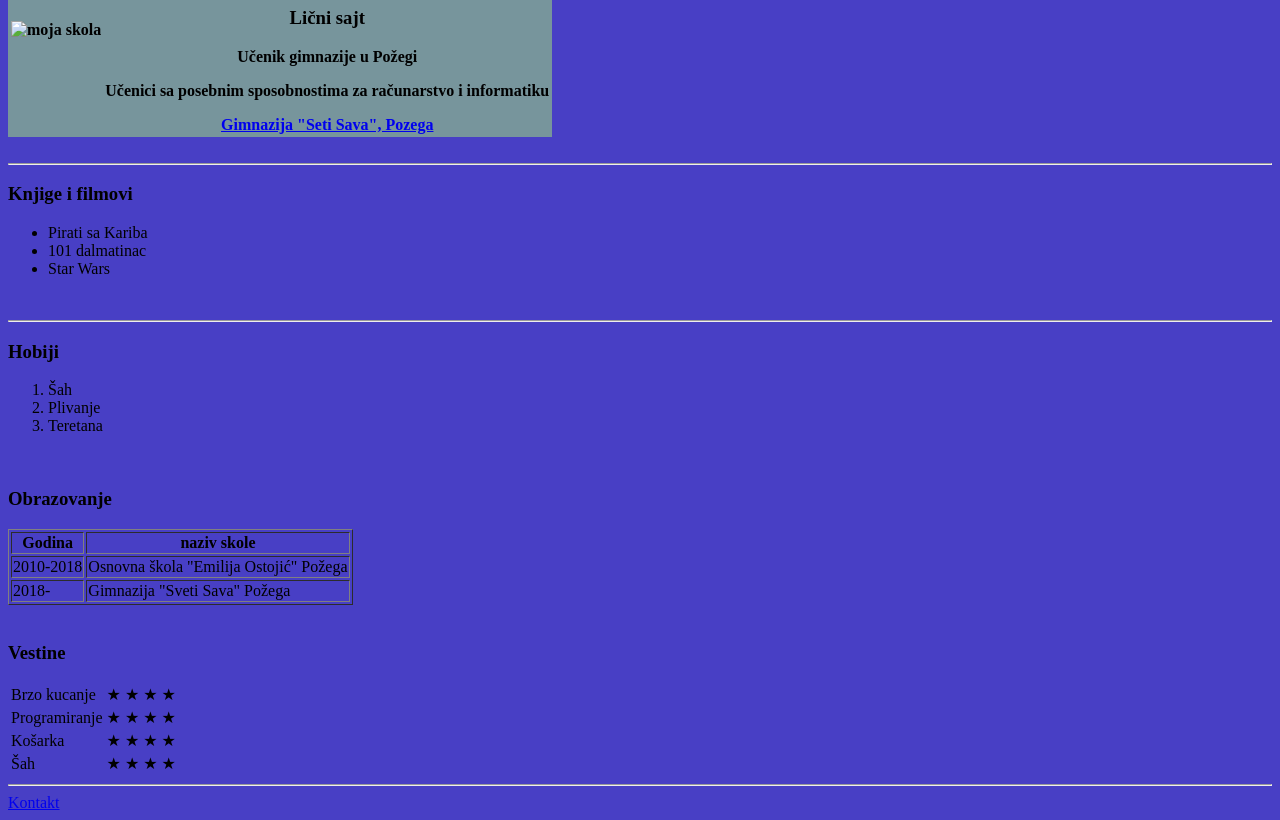
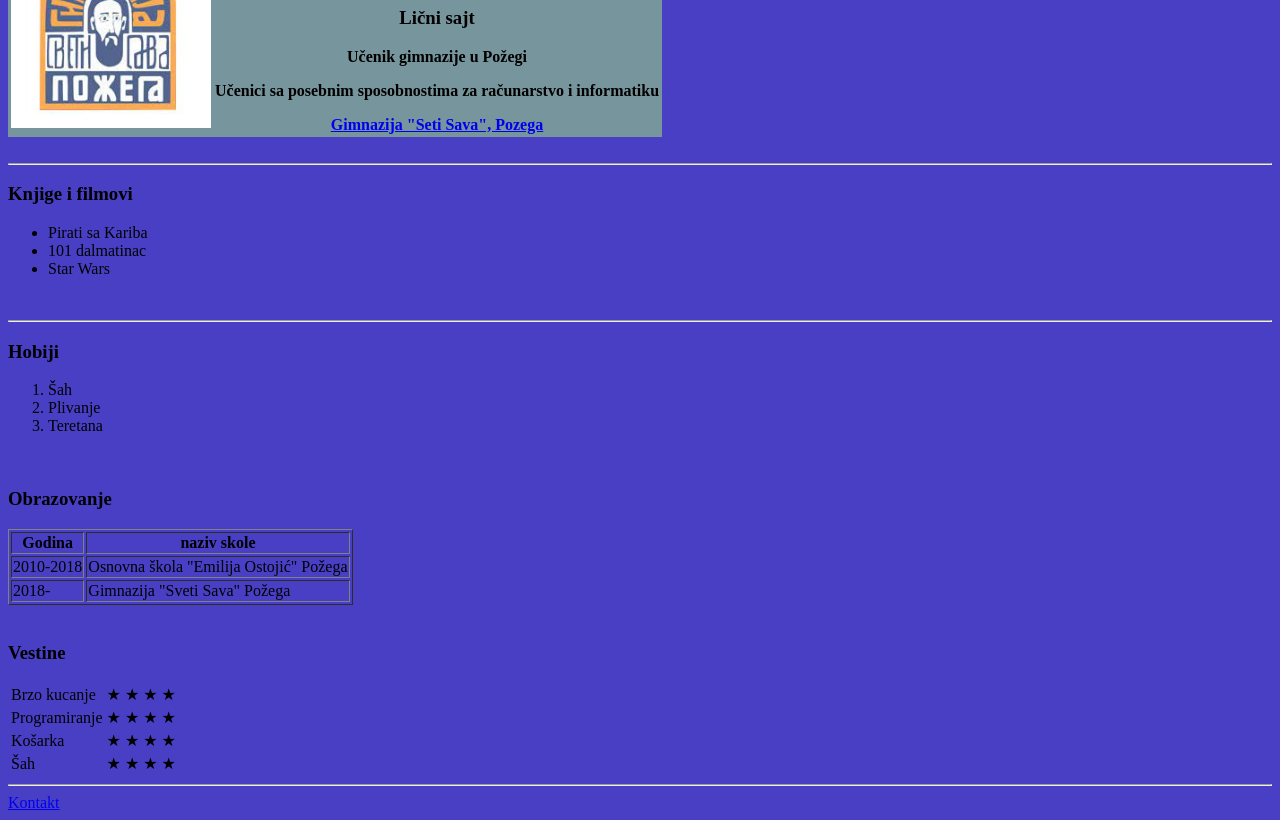
Before and after one commit to Strajo2003/Moj-sajt, a plain HTML site: page index.html in a window 1280 px wide. Shown: the part 84-904 px from the top of the page. Drawn offline with Linux system fonts and the light colour scheme.

Commit message:
Update index.html

```diff
--- a/index.html
+++ b/index.html
@@ -12,7 +12,7 @@
     <table style="background-color: rgb(119, 149, 156);">
 
         <tr>
-            <th><img src="img/download (6).jpg" height="200" width="200" alt="moja skola"></th>
+            <th><img src="download (6).jpg" height="200" width="200" alt="moja skola"></th>
             <th>
 
                 <h1>Strahinja Milić</h1>
```
